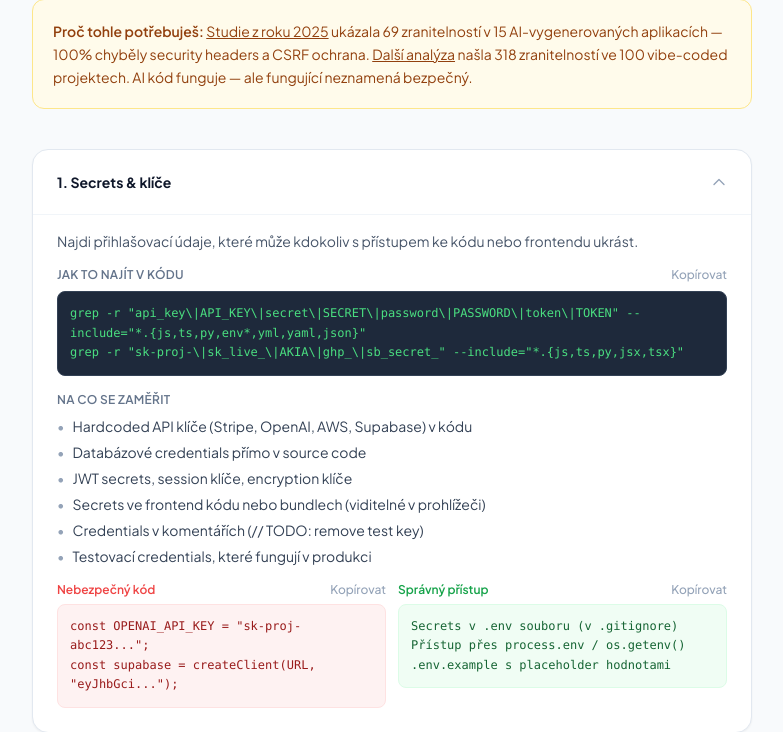
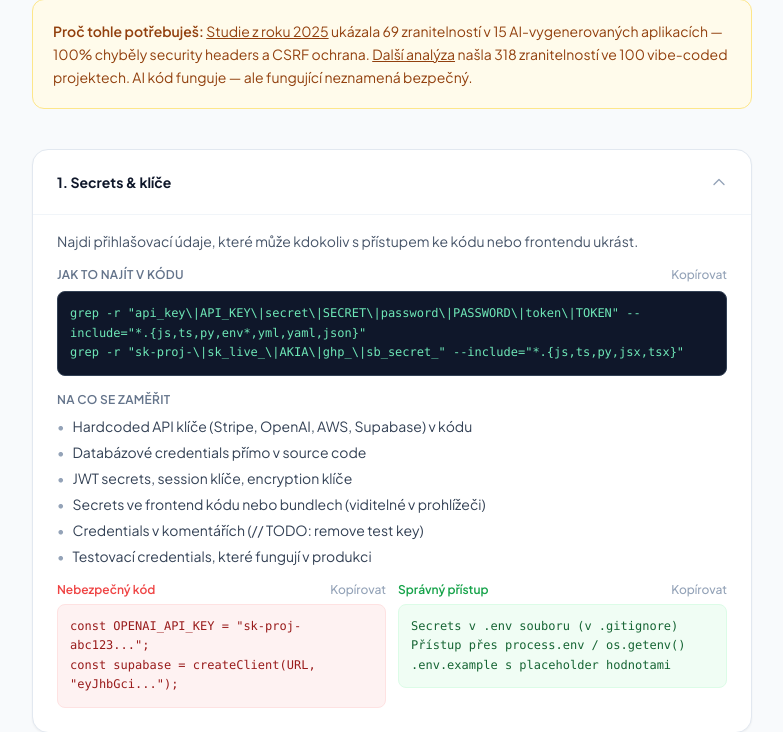
Before and after one commit to kalus-msic/vibescan, a Django app: page /review/ in a window 1280 px wide. Shown: the part 322-1054 px from the top of the page, without its empty margins (248-1031 px from the left). Run offline with Django 5.2, Linux system fonts and the light colour scheme; parts of the project's set-up code (start-up, migrations or seed data) failed here and were passed over; some libraries are stand-ins or nearby versions.

Commit message:
fix: improve search commands readability — darker bg, brighter text

```diff
--- a/templates/pages/review.html
+++ b/templates/pages/review.html
@@ -39,7 +39,7 @@
             <button onclick="navigator.clipboard.writeText(this.closest('.mb-4').querySelector('pre').textContent.trim()); this.textContent='Zkopírováno!'; setTimeout(() => this.textContent='Kopírovat', 2000)"
               class="text-xs text-slate-400 hover:text-green-400 font-medium transition-colors cursor-pointer">Kopírovat</button>
           </div>
-          <pre class="text-xs bg-slate-800 text-green-400 rounded-lg p-3 leading-relaxed whitespace-pre-wrap font-mono border border-slate-700">{{ step.search_commands }}</pre>
+          <pre class="text-xs bg-slate-900 text-emerald-300 rounded-lg p-3 leading-relaxed whitespace-pre-wrap font-mono border border-slate-700">{{ step.search_commands }}</pre>
         </div>
         {% endif %}
 
```
